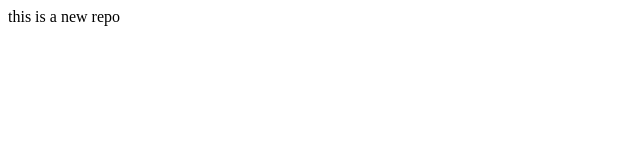
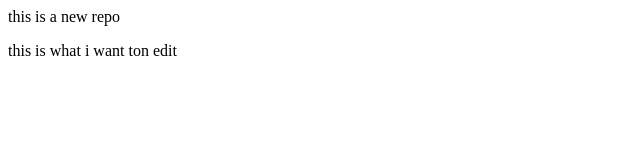
Before and after one commit to nitinpandey149/ese-hi, a plain HTML site: page index.html in a window 1280 px wide. Shown: the whole page, without its empty margins (0-640 px from the left). Drawn offline with Linux system fonts and the light colour scheme.

Commit message:
addng new feature

```diff
--- a/index.html
+++ b/index.html
@@ -3,3 +3,4 @@
     <div class="p">
     </div>
 </div>
+<p> this is what i want ton edit</p>
```
